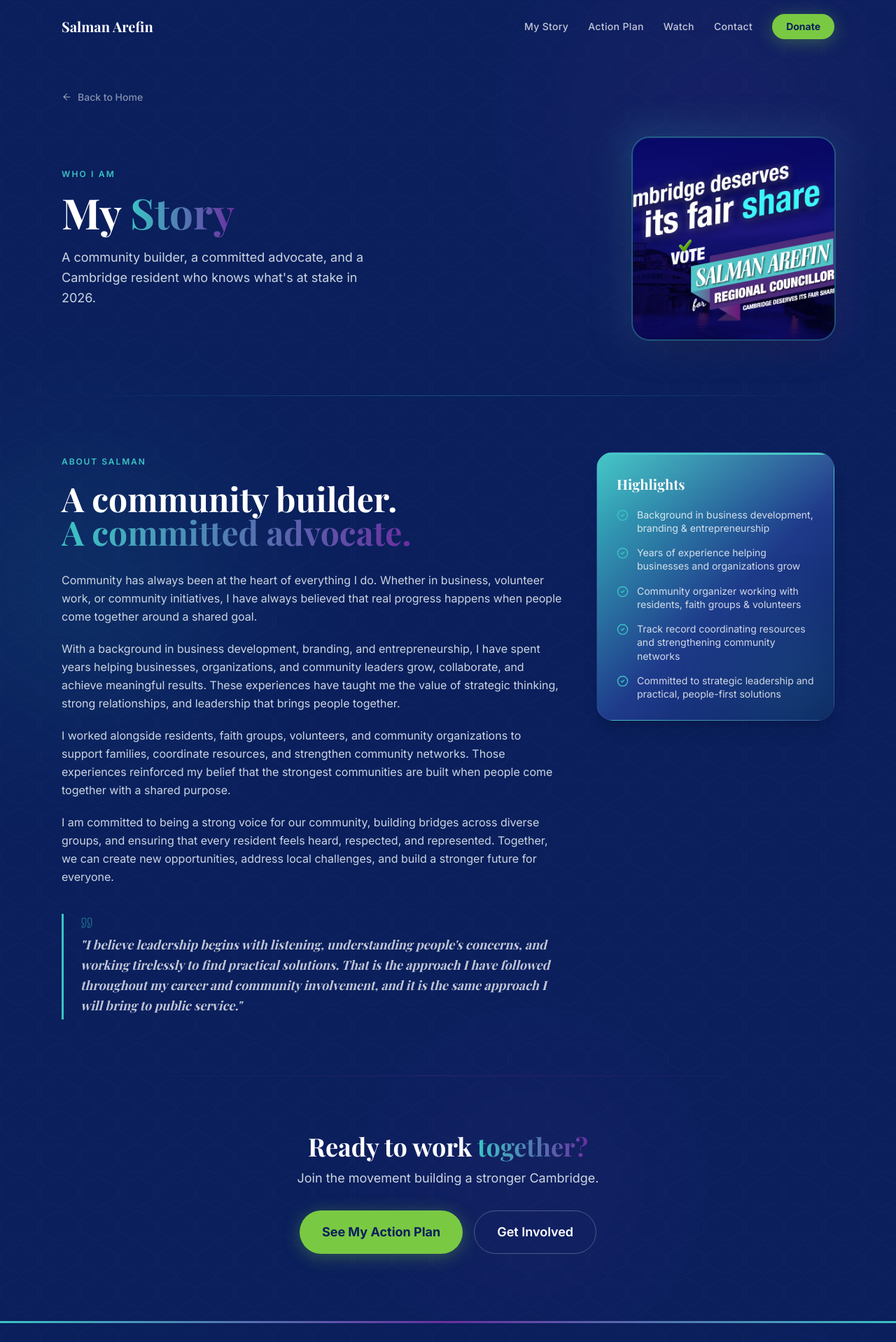
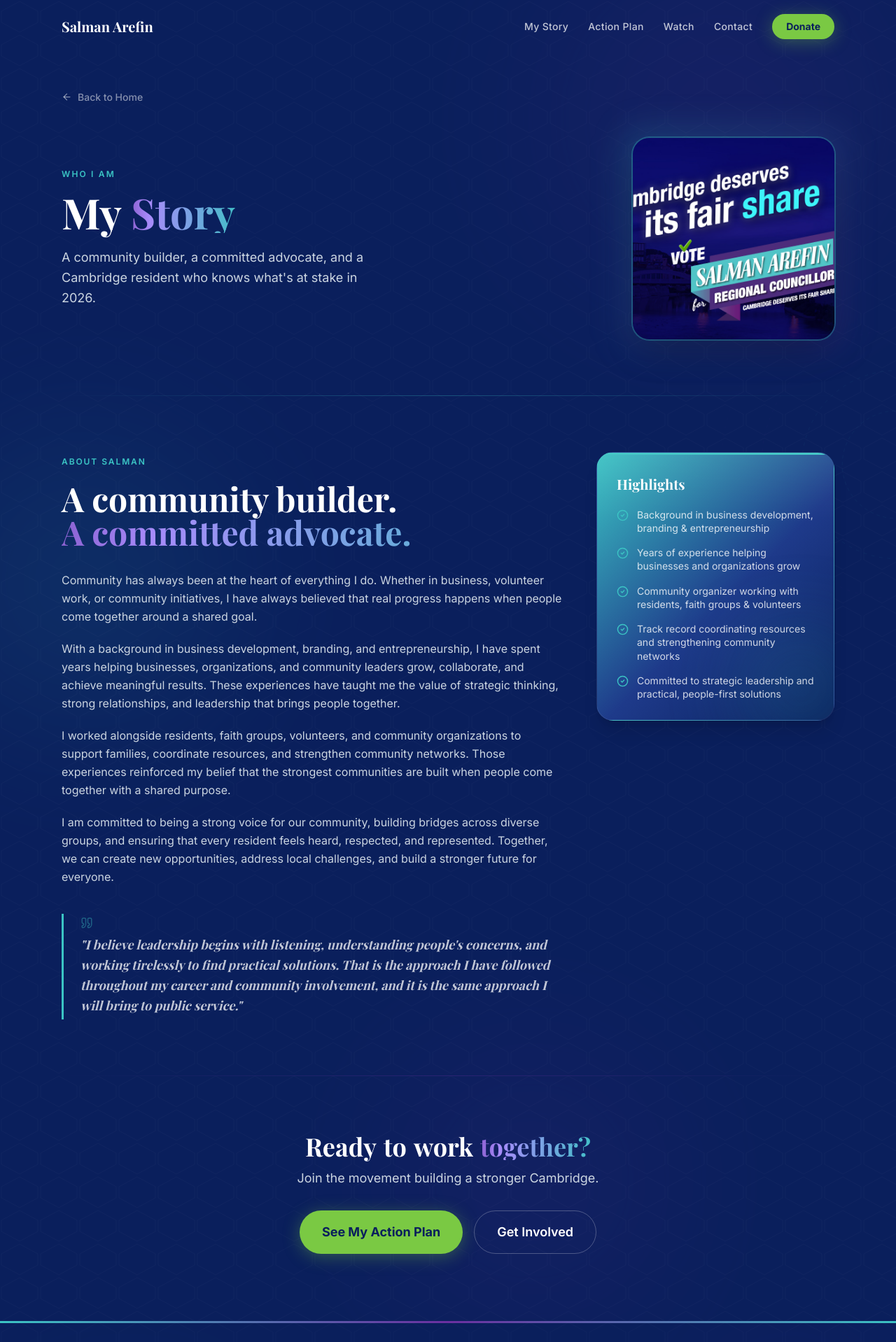
Before and after one commit to Aniyanetworks/arefinsalman8, a React (Vite) app: page /#/my-story in a window 1280 px wide. Shown: the top 1918 px of the page at 70% size. Built offline with nearby package versions, Linux system fonts and the light colour scheme; no server answers; a web font is replaced by a local one.

Commit message:
graphics added

```diff
--- a/src/index.css
+++ b/src/index.css
@@ -76,4 +76,24 @@
   .text-balance {
     text-wrap: balance;
   }
+
+  /* Animated shimmer sweep for gradient heading text */
+  @keyframes text-shimmer {
+    0%   { background-position: 0% center; }
+    100% { background-position: 200% center; }
+  }
+  .text-shimmer {
+    background: linear-gradient(
+      90deg,
+      var(--color-accent-teal)   0%,
+      var(--color-accent-purple) 35%,
+      #a78bfa                    55%,
+      var(--color-accent-teal)   100%
+    );
+    background-size: 200% auto;
+    -webkit-background-clip: text;
+    background-clip: text;
+    -webkit-text-fill-color: transparent;
+    animation: text-shimmer 4s linear infinite;
+  }
 }
--- a/src/pages/ActionPlan.tsx
+++ b/src/pages/ActionPlan.tsx
@@ -159,13 +159,27 @@ export function ActionPlan() {
           {/* Two-column: text left, "10" graphic right */}
           <div className="grid lg:grid-cols-[1fr_auto] gap-10 items-center">
             <div>
-              <motion.h1
-                initial={{ opacity: 0, y: 22 }} animate={{ opacity: 1, y: 0 }} transition={{ duration: 0.55, delay: 0.08 }}
-                className="font-display text-5xl sm:text-6xl lg:text-7xl font-bold leading-[1.04] mb-6"
-              >
-                <span className="text-white">My </span>
-                <span className="bg-gradient-to-r from-teal to-purple bg-clip-text text-transparent">Action Plan</span>
-              </motion.h1>
+              <h1 className="font-display text-5xl sm:text-6xl lg:text-7xl font-bold leading-[1.04] mb-6">
+                <motion.span
+                  initial={{ opacity: 0, y: 22 }}
+                  animate={{ opacity: 1, y: 0 }}
+                  transition={{ duration: 0.55, delay: 0.08, ease: 'easeOut' }}
+                  className="inline-block text-white mr-[0.22em]"
+                >
+                  My
+                </motion.span>
+                {(['Action', 'Plan'] as const).map((word, i) => (
+                  <motion.span
+                    key={word}
+                    initial={{ opacity: 0, y: 22 }}
+                    animate={{ opacity: 1, y: 0 }}
+                    transition={{ duration: 0.55, delay: 0.2 + i * 0.13, ease: 'easeOut' }}
+                    className="inline-block text-shimmer mr-[0.22em]"
+                  >
+                    {word}
+                  </motion.span>
+                ))}
+              </h1>
 
               <motion.p
                 initial={{ opacity: 0, y: 16 }} animate={{ opacity: 1, y: 0 }} transition={{ duration: 0.5, delay: 0.2 }}
@@ -347,15 +361,29 @@ export function ActionPlan() {
           aria-hidden="true"
         />
         <div className="max-w-3xl mx-auto px-4 sm:px-6 text-center relative z-10">
-          <motion.p
-            initial={{ opacity: 0, y: 16 }}
-            whileInView={{ opacity: 1, y: 0 }}
-            viewport={{ once: true }}
-            transition={{ duration: 0.5 }}
-            className="font-display text-3xl sm:text-4xl font-bold text-white mb-5"
-          >
-            Ready to build this Cambridge together?
-          </motion.p>
+          <p className="font-display text-3xl sm:text-4xl font-bold text-white mb-5">
+            {(['Ready', 'to', 'build', 'this', 'Cambridge'] as const).map((word, i) => (
+              <motion.span
+                key={word}
+                initial={{ opacity: 0, y: 16 }}
+                whileInView={{ opacity: 1, y: 0 }}
+                viewport={{ once: true }}
+                transition={{ duration: 0.5, delay: i * 0.08, ease: 'easeOut' }}
+                className="inline-block text-white mr-[0.28em]"
+              >
+                {word}
+              </motion.span>
+            ))}
+            <motion.span
+              initial={{ opacity: 0, y: 16 }}
+              whileInView={{ opacity: 1, y: 0 }}
+              viewport={{ once: true }}
+              transition={{ duration: 0.5, delay: 0.4, ease: 'easeOut' }}
+              className="inline-block text-shimmer"
+            >
+              together?
+            </motion.span>
+          </p>
           <p className="text-muted text-lg mb-10 leading-relaxed">
             Join the campaign, support our work, or reach out directly.
           </p>
--- a/src/pages/MyStory.tsx
+++ b/src/pages/MyStory.tsx
@@ -3,14 +3,6 @@ import { motion } from 'framer-motion'
 import { CheckCircle2, ArrowLeft, Quote } from 'lucide-react'
 import { Link } from 'react-router-dom'
 import { config } from '../config/candidate'
-
-function fadeUp(delay = 0) {
-  return {
-    initial:    { opacity: 0, y: 28 },
-    animate:    { opacity: 1, y: 0 },
-    transition: { duration: 0.6, delay, ease: 'easeOut' as const },
-  }
-}
 
 export function MyStory() {
   useEffect(() => { window.scrollTo(0, 0) }, [])
@@ -52,14 +44,45 @@ export function MyStory() {
         {/* ── Hero row ── */}
         <div className="grid lg:grid-cols-2 gap-10 items-center mb-20">
           <div>
-            <motion.p {...fadeUp(0)} className="text-teal text-xs font-semibold tracking-[0.18em] uppercase mb-4">
+            <motion.p
+              initial={{ opacity: 0, y: 16 }}
+              animate={{
+                opacity: 1, y: 0,
+                textShadow: ['0 0 0px rgba(59,196,196,0)', '0 0 14px rgba(59,196,196,0.6)', '0 0 0px rgba(59,196,196,0)'],
+              }}
+              transition={{
+                opacity:    { duration: 0.45 },
+                y:          { duration: 0.45 },
+                textShadow: { duration: 2.5, delay: 0.6, repeat: Infinity, ease: 'easeInOut' },
+              }}
+              className="text-teal text-xs font-semibold tracking-[0.18em] uppercase mb-4"
+            >
               Who I Am
             </motion.p>
-            <motion.h1 {...fadeUp(0.08)} className="font-display text-5xl sm:text-6xl font-bold leading-[1.04] mb-5">
-              <span className="text-white">My </span>
-              <span className="bg-gradient-to-r from-teal to-purple bg-clip-text text-transparent">Story</span>
-            </motion.h1>
-            <motion.p {...fadeUp(0.16)} className="text-muted text-lg leading-relaxed max-w-md">
+            <h1 className="font-display text-5xl sm:text-6xl font-bold leading-[1.04] mb-5">
+              <motion.span
+                initial={{ opacity: 0, y: 22 }}
+                animate={{ opacity: 1, y: 0 }}
+                transition={{ duration: 0.5, delay: 0.08, ease: 'easeOut' }}
+                className="inline-block text-white mr-[0.22em]"
+              >
+                My
+              </motion.span>
+              <motion.span
+                initial={{ opacity: 0, y: 22 }}
+                animate={{ opacity: 1, y: 0 }}
+                transition={{ duration: 0.5, delay: 0.18, ease: 'easeOut' }}
+                className="inline-block text-shimmer"
+              >
+                Story
+              </motion.span>
+            </h1>
+            <motion.p
+              initial={{ opacity: 0, y: 18 }}
+              animate={{ opacity: 1, y: 0 }}
+              transition={{ duration: 0.5, delay: 0.3, ease: 'easeOut' }}
+              className="text-muted text-lg leading-relaxed max-w-md"
+            >
               A community builder, a committed advocate, and a Cambridge resident who knows what's at stake in 2026.
             </motion.p>
           </div>
@@ -93,22 +116,62 @@ export function MyStory() {
 
           {/* Bio */}
           <div>
-            <motion.span {...fadeUp(0)} className="inline-block text-teal text-xs font-semibold tracking-[0.16em] uppercase mb-5">
+            <motion.span
+              initial={{ opacity: 0, y: 16 }}
+              whileInView={{
+                opacity: 1, y: 0,
+                textShadow: ['0 0 0px rgba(59,196,196,0)', '0 0 14px rgba(59,196,196,0.6)', '0 0 0px rgba(59,196,196,0)'],
+              }}
+              viewport={{ once: true }}
+              transition={{
+                opacity:    { duration: 0.45 },
+                y:          { duration: 0.45 },
+                textShadow: { duration: 2.5, delay: 0.6, repeat: Infinity, ease: 'easeInOut' },
+              }}
+              className="inline-block text-teal text-xs font-semibold tracking-[0.16em] uppercase mb-5"
+            >
               About {config.candidate.name.split(' ')[0]}
             </motion.span>
-            <motion.h2 {...fadeUp(0.08)} className="font-display text-4xl sm:text-5xl font-bold leading-[1.1] mb-8">
-              <span className="text-white">A community builder.</span>
-              <br />
-              <span className="bg-gradient-to-r from-teal to-purple bg-clip-text text-transparent">A committed advocate.</span>
-            </motion.h2>
+            <h2 className="font-display text-4xl sm:text-5xl font-bold leading-[1.1] mb-8">
+              <motion.span
+                initial={{ opacity: 0, y: 20 }}
+                whileInView={{ opacity: 1, y: 0 }}
+                viewport={{ once: true }}
+                transition={{ duration: 0.5, delay: 0.08, ease: 'easeOut' }}
+                className="block text-white"
+              >
+                A community builder.
+              </motion.span>
+              <motion.span
+                initial={{ opacity: 0, y: 20 }}
+                whileInView={{ opacity: 1, y: 0 }}
+                viewport={{ once: true }}
+                transition={{ duration: 0.5, delay: 0.2, ease: 'easeOut' }}
+                className="block text-shimmer"
+              >
+                A committed advocate.
+              </motion.span>
+            </h2>
 
-            <motion.div {...fadeUp(0.16)} className="space-y-5 mb-10">
+            <motion.div
+              initial={{ opacity: 0, y: 22 }}
+              whileInView={{ opacity: 1, y: 0 }}
+              viewport={{ once: true }}
+              transition={{ duration: 0.55, delay: 0.1, ease: 'easeOut' }}
+              className="space-y-5 mb-10"
+            >
               {config.candidate.bio.split('\n\n').map((para, i) => (
                 <p key={i} className="text-muted text-base leading-relaxed">{para}</p>
               ))}
             </motion.div>
 
-            <motion.blockquote {...fadeUp(0.28)} className="border-l-[3px] border-teal pl-6 py-1">
+            <motion.blockquote
+              initial={{ opacity: 0, y: 22 }}
+              whileInView={{ opacity: 1, y: 0 }}
+              viewport={{ once: true }}
+              transition={{ duration: 0.55, delay: 0.22, ease: 'easeOut' }}
+              className="border-l-[3px] border-teal pl-6 py-1"
+            >
               <Quote size={18} className="text-teal/40 mb-2" aria-hidden="true" />
               <p className="font-display text-lg text-white/75 italic leading-relaxed">
                 {config.candidate.whyRunning}
@@ -117,7 +180,13 @@ export function MyStory() {
           </div>
 
           {/* Highlights */}
-          <motion.div {...fadeUp(0.12)} className="sticky top-24">
+          <motion.div
+            initial={{ opacity: 0, y: 22 }}
+            whileInView={{ opacity: 1, y: 0 }}
+            viewport={{ once: true }}
+            transition={{ duration: 0.55, delay: 0.08, ease: 'easeOut' }}
+            className="sticky top-24"
+          >
             <div
               className="relative rounded-3xl overflow-hidden border border-white/[0.08] shadow-xl"
               style={{ background: 'linear-gradient(135deg, #3BC4C4 0%, #1E3A8A 55%, #0A1F5C 100%)' }}
@@ -145,14 +214,29 @@ export function MyStory() {
 
         {/* ── CTA ── */}
         <div className="text-center">
-          <motion.p
-            initial={{ opacity: 0, y: 16 }} whileInView={{ opacity: 1, y: 0 }}
-            viewport={{ once: true }} transition={{ duration: 0.5 }}
-            className="font-display text-3xl sm:text-4xl font-bold mb-3"
-          >
-            <span className="text-white">Ready to work </span>
-            <span className="bg-gradient-to-r from-teal to-purple bg-clip-text text-transparent">together?</span>
-          </motion.p>
+          <p className="font-display text-3xl sm:text-4xl font-bold mb-3">
+            {(['Ready', 'to', 'work'] as const).map((word, i) => (
+              <motion.span
+                key={word}
+                initial={{ opacity: 0, y: 16 }}
+                whileInView={{ opacity: 1, y: 0 }}
+                viewport={{ once: true }}
+                transition={{ duration: 0.5, delay: i * 0.09, ease: 'easeOut' }}
+                className="inline-block text-white mr-[0.28em]"
+              >
+                {word}
+              </motion.span>
+            ))}
+            <motion.span
+              initial={{ opacity: 0, y: 16 }}
+              whileInView={{ opacity: 1, y: 0 }}
+              viewport={{ once: true }}
+              transition={{ duration: 0.5, delay: 0.27, ease: 'easeOut' }}
+              className="inline-block text-shimmer"
+            >
+              together?
+            </motion.span>
+          </p>
           <p className="text-muted text-lg mb-8">Join the movement building a stronger Cambridge.</p>
           <div className="flex flex-wrap justify-center gap-4">
             <Link to="/action-plan" className="inline-flex items-center bg-cta hover:bg-cta/90 text-primary-dark px-8 py-4 rounded-full font-bold text-lg transition-all shadow-cta hover:shadow-cta-lg">
```
Also changed, not shown: src/components/DonateGetInvolved.tsx (+20 -11 lines), src/components/Hero.tsx (+41 -8 lines), src/components/ListeningTour.tsx (+33 -14 lines), src/components/RootedInCommunity.tsx (+36 -15 lines).
